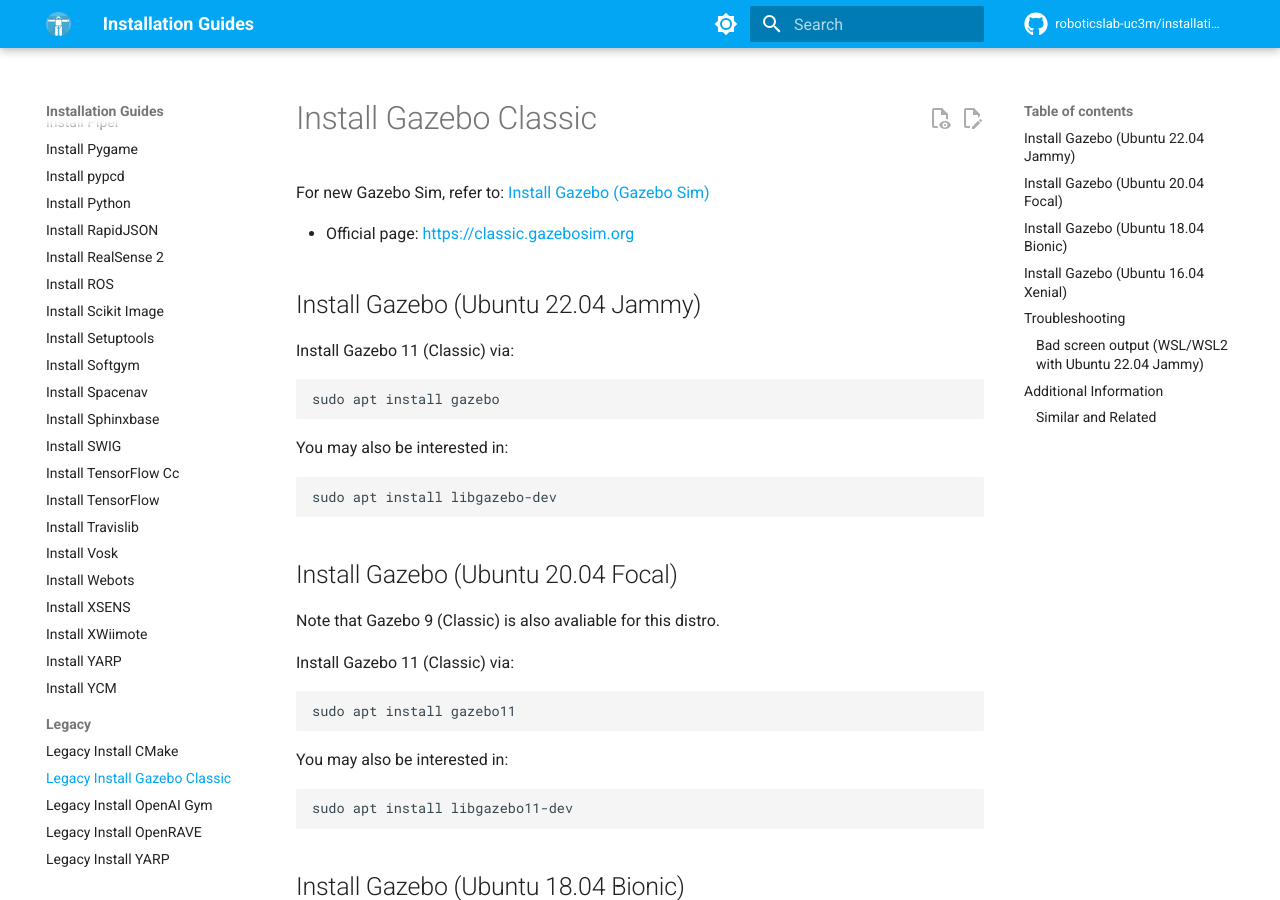
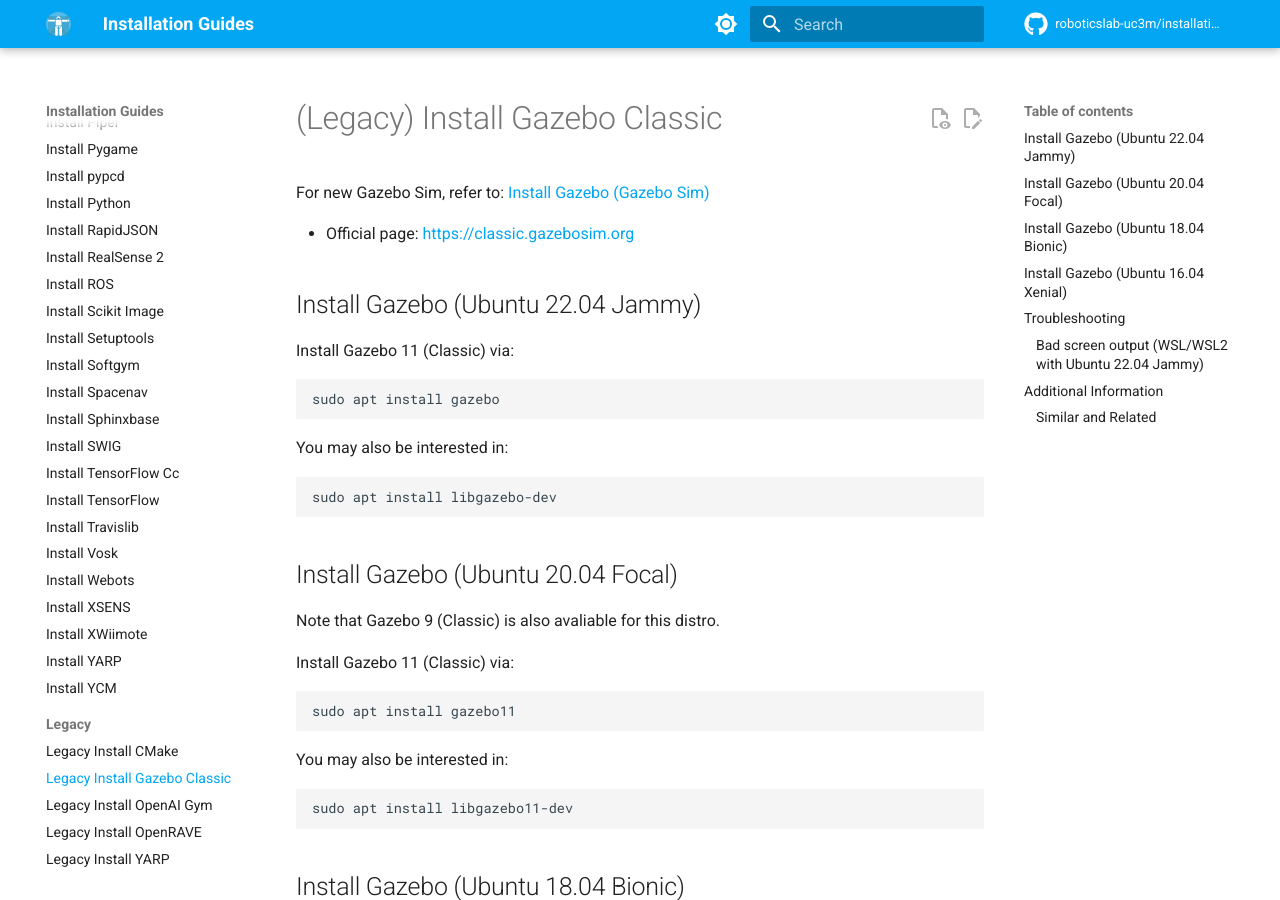
Before and after one commit to roboticslab-uc3m/installation-guides, an MkDocs documentation site: the page built from docs/legacy/legacy-install-gazebo-classic.md, in a window 1280 px wide and 900 px high. Built offline with MkDocs 1.6.1 and Material for MkDocs 9.7.7, drawn with Linux system fonts in a browser that asks for light colours; comment, search, counter and statistics services are not loaded.

Commit message:
gazebo classic fix title

```diff
--- a/docs/legacy/legacy-install-gazebo-classic.md
+++ b/docs/legacy/legacy-install-gazebo-classic.md
@@ -1,4 +1,4 @@
-# Install Gazebo Classic
+# (Legacy) Install Gazebo Classic
 
 For new Gazebo Sim, refer to: [Install Gazebo (Gazebo Sim)](../install-gazebo.md)
 
```
